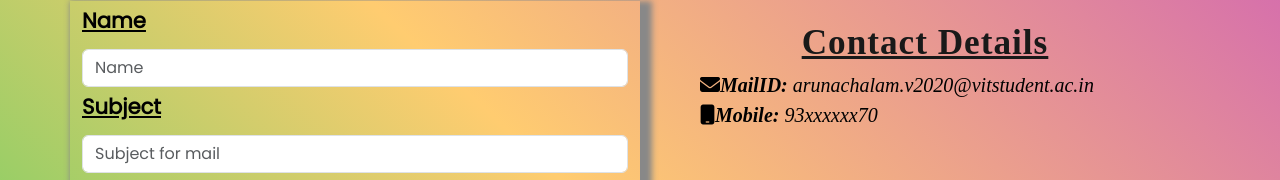
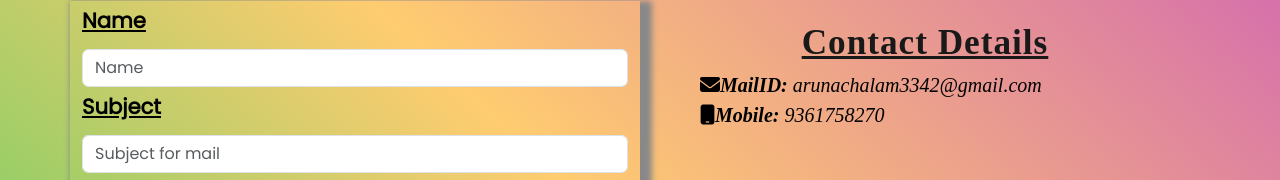
Before and after one commit to arunachalam3342/Portfolio, a React (Create React App) app: page /contact in a window 1280 px wide. Shown: the part 306-486 px from the top of the page. Built offline with nearby package versions, Linux system fonts and the light colour scheme.

Commit message:
Contact mailto

```diff
--- a/src/components/Contact/Contactpage.js
+++ b/src/components/Contact/Contactpage.js
@@ -7,10 +7,10 @@ const ContactPage = () => {
   const [subject, setSubject] = useState('');
   const [email, setEmail] = useState('');
   const handleEmailClick = () => {
-    const mail = 'arunachalam.v2020@vitstudent.ac.in';
+    const mail = 'arunachalam3342@gmail.com';
     const sub=subject
     const sender=email
-    const mailtoLink = `mailto:${mail}?subject=${encodeURIComponent(sub)}&cc=${encodeURIComponent(sender)}`;
+    const mailtoLink = `mailto:${sender}?subject=${encodeURIComponent(sub)}&bcc=${encodeURIComponent(mail)}`;
     window.open(mailtoLink,'_blank');
   };
 
@@ -82,8 +82,8 @@ const ContactPage = () => {
                 Contact Details
               </div>
               <ul className="ms-4 container-fluid" style={{ fontSize: "20px", listStyle: "none", fontStyle: "italic", textAlign: "justify" }}>
-                <li><i class="fa-solid fa-envelope"></i><b>MailID: </b>arunachalam.v2020@vitstudent.ac.in</li>
-                <li><i class="fa-solid fa-mobile"></i><b>Mobile: </b>93xxxxxx70</li>
+                <li><i class="fa-solid fa-envelope"></i><b>MailID: </b>arunachalam3342@gmail.com</li>
+                <li><i class="fa-solid fa-mobile"></i><b>Mobile: </b>9361758270</li>
               </ul>
             </Container>
           </Col>
```
